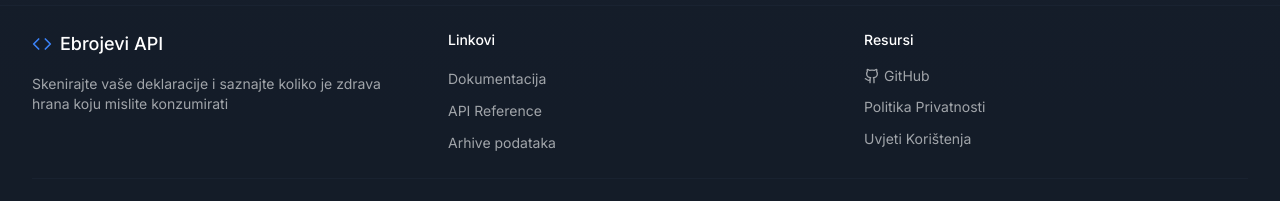
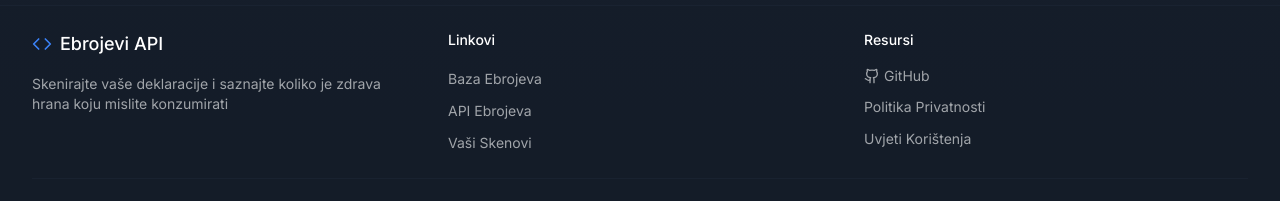
Before and after one commit to MortalWombat-repo/ebrojevi-web, a Next.js app: page / in a window 1280 px wide. Shown: the part 1515-1716 px from the top of the page. Built offline with nearby package versions, Linux system fonts and the light colour scheme.

Commit message:
Updated Footer.tsx

```diff
--- a/components/layout/Footer.tsx
+++ b/components/layout/Footer.tsx
@@ -27,7 +27,7 @@ const Footer = () => {
                   href="/pristup"
                   className="text-sm text-muted-foreground hover:text-white transition-colors"
                 >
-                  Dokumentacija
+                  Baza Ebrojeva
                 </Link>
               </li>
               <li>
@@ -35,7 +35,7 @@ const Footer = () => {
                   href="/api-docs"
                   className="text-sm text-muted-foreground hover:text-white transition-colors"
                 >
-                  API Reference
+                  API Ebrojeva
                 </Link>
               </li>
               <li>
@@ -43,7 +43,7 @@ const Footer = () => {
                   href="/arhive"
                   className="text-sm text-muted-foreground hover:text-white transition-colors"
                 >
-                  Arhive podataka
+                  Vaši Skenovi
                 </Link>
               </li>
             </ul>
```
